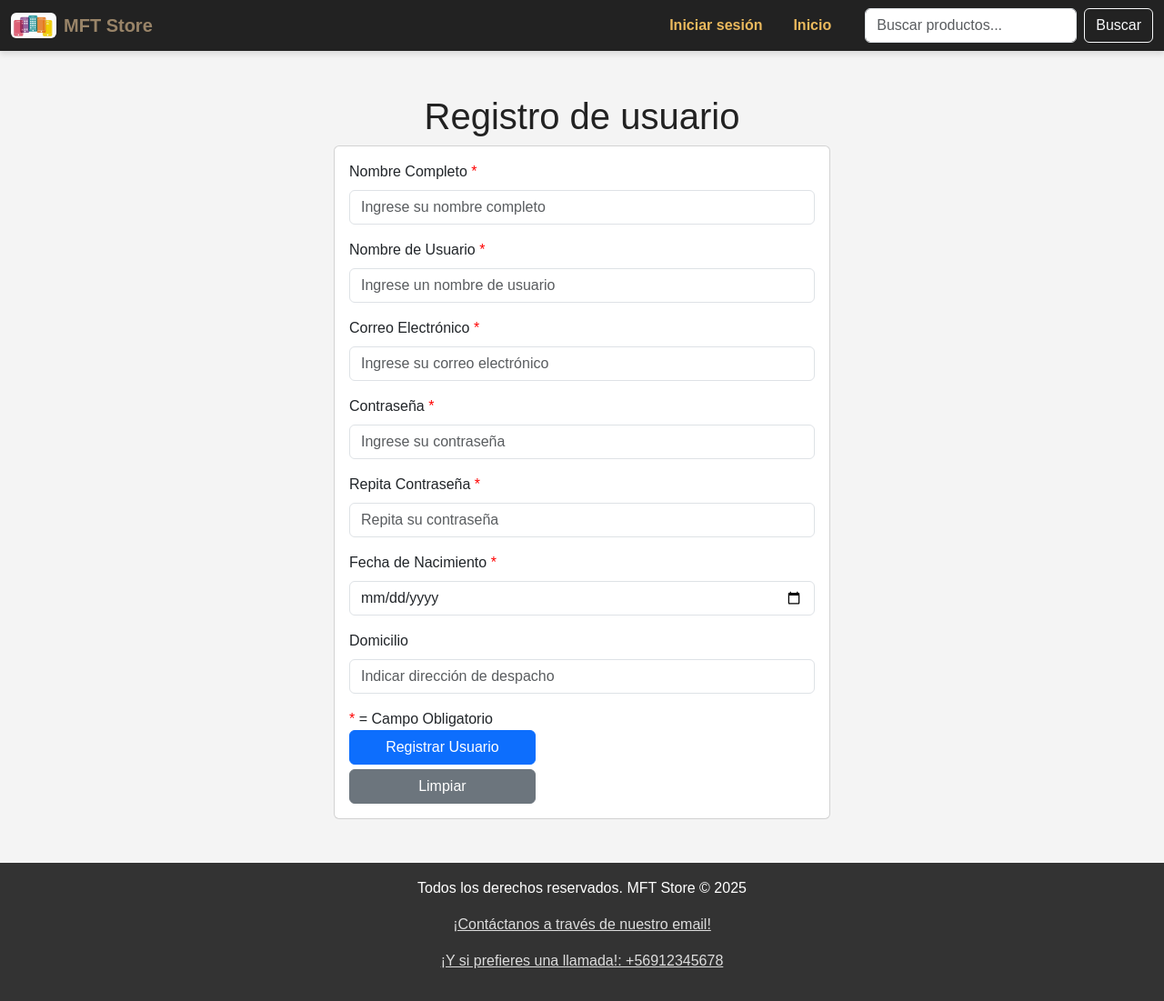
After one commit to FelipeSalin/e2_Marjorie_Requena_Felipe_Salinas_Tomas_Toledo_S6, a Django app: template tienda/core/templates/autenticacion/registro.html in a window 1280 px wide. The commit adds this page. Shown: the whole page at 91% size. Run offline with Django 3.2, Linux system fonts and the light colour scheme; the template is opened without the code that fills it, so the values that code supplies are empty.

Commit message:
Registro con autenticación añadido

```diff
--- /dev/null
+++ b/tienda/core/templates/autenticacion/registro.html
@@ -0,0 +1,137 @@
+{% load static %}
+
+<!DOCTYPE html>
+<html lang="es">
+
+<head>
+    <meta charset="UTF-8">
+    <meta name="viewport" content="width=device-width, initial-scale=1.0">
+    <link rel="shortcut icon" href="{% static 'assets/LogoEmpresa.webp' %}"/>
+    <title>Formulario de registro - MFT Store</title>
+    <link href="https://cdn.jsdelivr.net/npm/bootstrap@5.3.7/dist/css/bootstrap.min.css" rel="stylesheet">
+    <link rel="stylesheet" href="{% static  'css/styles.css' %}">
+</head>
+
+<body>
+
+    <!-- NAVBAR -->
+    <nav class="navbar navbar-expand-lg" style="background-color: #222;">
+        <div class="container-fluid">
+            <a class="navbar-brand d-flex align-items-center" href="{% url 'index' %}"
+                style="color: rgb(153, 132, 104); font-weight: bold;">
+                <img src="{% static 'assets/LogoEmpresa.webp' %}" alt="Logo" width="50" class="me-2 rounded">
+                MFT Store
+            </a>
+
+            <button class="navbar-toggler bg-light" type="button" data-bs-toggle="collapse" data-bs-target="#navbarMenu"
+                aria-controls="navbarMenu" aria-expanded="false" aria-label="Toggle navigation">
+                <span class="navbar-toggler-icon"></span>
+            </button>
+
+            <div class="collapse navbar-collapse" id="navbarMenu">
+                <div class="d-flex ms-auto align-items-center gap-2">
+                    <!-- Botón de inicio de sesión -->
+                    <a href="{% url 'formulario_ingreso' %}" class="btn fw-bold" style="color: rgb(235,185,93);">Iniciar sesión</a>
+
+                    <!-- Botón de registro -->
+                    <a href="{% url 'index' %}" class="btn fw-bold" style="color: rgb(235,185,93);">Inicio</a>
+
+                    <!-- Barra de búsqueda -->
+                    <form class="d-flex ms-3" role="search">
+                        <input class="form-control" type="search" placeholder="Buscar productos..." aria-label="Search">
+                        <button class="btn btn-outline-light ms-2" type="submit">Buscar</button>
+                    </form>
+                </div>
+            </div>
+        </div>
+    </nav>
+
+
+        <div class="container mt-4 pt-4">
+            <h1 class="text-center">Registro de usuario</h1>
+            <div class="row justify-content-center">
+                <div class="col-6">
+                    <div class="card">
+                        <div class="card-body">
+                            <form id="formulario_registro" action="" novalidate>
+                                {% csrf_token %}
+                                <div class="mb-3">
+                                    <label for="nombre" class="form-label">Nombre Completo <span style="color: red;">*</span></label>
+                                    <input type="text" class="form-control" name="nombre" id="nombre" required autocomplete="on"
+                                        placeholder="Ingrese su nombre completo">
+                                    <small class="text-danger" id="nombre-error"></small>
+                                </div>
+
+                                <div class="mb-3">
+                                    <label for="usuario" class="form-label">Nombre de Usuario <span style="color: red;">*</span></label>
+                                    <input type="text" class="form-control" name="usuario" id="usuario"
+                                        placeholder="Ingrese un nombre de usuario">
+                                    <small class="text-danger" id="usuario-error"></small>
+                                </div>
+
+                                <div class="mb-3">
+                                    <label for="mail" class="form-label">Correo Electrónico <span style="color: red;">*</span></label>
+                                    <input type="email" class="form-control" name="mail" id="mail" required autocomplete="on"
+                                        placeholder="Ingrese su correo electrónico">
+                                    <small class="text-danger" id="mail-error"></small>
+                                </div>
+
+                                <div class="mb-3">
+                                    <label for="pass" class="form-label">Contraseña <span style="color: red;">*</span></label>
+                                    <input type="password" class="form-control" name="pass" id="pass" required autocomplete="on"
+                                        placeholder="Ingrese su contraseña">
+                                    <small class="text-danger" id="pass-error"></small>
+                                </div>
+
+                                <div class="mb-3">
+                                    <label for="pass2" class="form-label">Repita Contraseña <span style="color: red;">*</span></label>
+                                    <input type="password" class="form-control" name="pass2" id="pass2" required autocomplete="off"
+                                        placeholder="Repita su contraseña">
+                                    <small class="text-danger" id="pass2-error"></small>
+                                </div>
+
+                                <div class="mb-3">
+                                    <label for="fecha" class="form-label">Fecha de Nacimiento <span style="color: red;">*</span></label>
+                                    <input type="date" class="form-control" name="fecha" id="fecha">
+                                    <small class="text-danger" id="fecha-error"></small>
+                                </div>
+
+                                <div class="mb-3">
+                                    <label for="domicilio" class="form-label">Domicilio</label>
+                                    <input type="text" class="form-control" name="domicilio" id="domicilio" required autocomplete="on"
+                                        placeholder="Indicar dirección de despacho">
+                                </div>
+
+                                <span style="color: red;">*</span> = Campo Obligatorio
+
+                                <div class="d-grid">
+                                    <button type="submit" class="btn btn-primary"
+                                        style="width: 40%; margin-bottom: 5px">Registrar Usuario</button>
+                                </div>
+
+                                <div class="d-grid">
+                                    <button type="reset" class="btn btn-secondary" style="width: 40%;">Limpiar</button>
+                                </div>
+                            </form>
+                        </div>
+                    </div>
+                </div>
+            </div>
+        </div>
+
+
+        <!-- FOOTER -->
+        <footer class="mt-5">
+            <p>Todos los derechos reservados. MFT Store &copy; 2025</p>
+            <p><a href="mailto:accesorios@tienda.com" style="color: #ddd">¡Contáctanos a través de nuestro email!</a>
+            </p>
+            <p><a href="tel:+56912345678" style="color: #ddd">¡Y si prefieres una llamada!: +56912345678</a></p>
+        </footer>
+
+        <script src="https://cdn.jsdelivr.net/npm/@popperjs/core@2.11.8/dist/umd/popper.min.js"></script>
+        <script src="https://cdn.jsdelivr.net/npm/bootstrap@5.3.7/dist/js/bootstrap.bundle.min.js"></script>
+
+        <script src="/js/scripts.js"></script>
+</body>
+
+</html>
--- a/tienda/core/templates/index.html
+++ b/tienda/core/templates/index.html
@@ -40,7 +40,8 @@
                     <!-- Botón de registro -->
                     <a href="{% url 'formulario_registro' %}" class="btn fw-bold" id="btnRegistrar" style="color: rgb(235,185,93);">Regístrate acá</a>
                     {% else %}
-                    <a href="{% url 'logout' %}" id="btnLogout" class="btn btn-danger btn-sm d-none">Cerrar sesión</a>
+                    <a href="{% url 'logout' %}" class="btn fw-bold" id="btnRegistrar" style="color: rgb(235,185,93);">Cerrar sesión</a>
+
                     {% endif %}
                     <!-- Barra de búsqueda -->
                     <form class="d-flex ms-3" role="search">
--- a/tienda/tienda/urls.py
+++ b/tienda/tienda/urls.py
@@ -17,7 +17,7 @@ Including another URLconf
 from django.contrib import admin
 from django.urls import path
 
-from core.views import index_estatico, contacto, audio, bateria, cableado, carcasas, soporte, compra, pago, inventario, formulario_ingreso, formulario_modificacionperfil, formulario_pwolvidada, formulario_recuperarpw, formulario_registro, iniciar_sesion, cerrar_sesion
+from core.views import index_estatico, contacto, audio, bateria, cableado, carcasas, soporte, compra, pago, inventario, formulario_ingreso, formulario_modificacionperfil, formulario_pwolvidada, formulario_recuperarpw, formulario_registro, iniciar_sesion, cerrar_sesion, registro_usuario
 
 urlpatterns = [
     path("admin/", admin.site.urls),
@@ -38,4 +38,5 @@ urlpatterns = [
     path("formulario_registro/", formulario_registro, name="formulario_registro"),
     path("login/", iniciar_sesion, name="login"),
     path("logout/", cerrar_sesion, name="logout"),
+    path("registro/", registro_usuario, name="registro_usuario"),
 ]
```
Also changed, not shown: tienda/core/views.py (+22 -0 lines).
